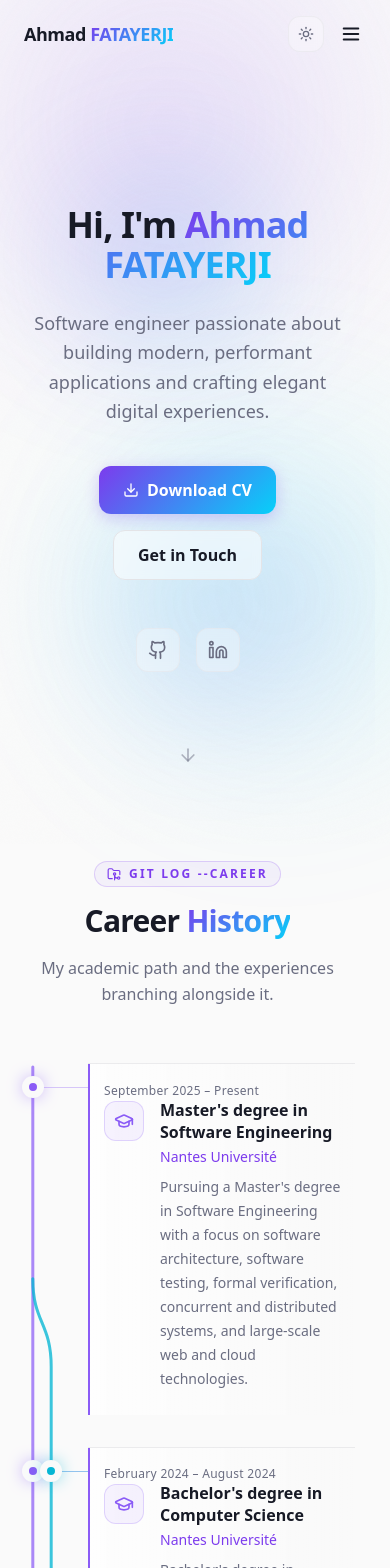
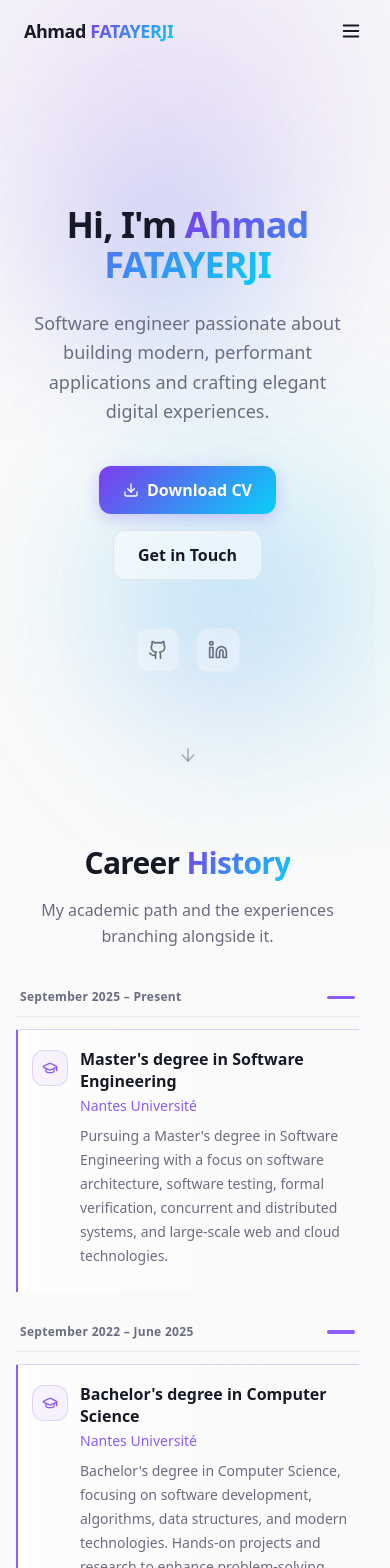
Before and after one commit to ahmad-fatayerji/MyPortfolio, a Next.js app: page / in a window 390 px wide. Shown: the top 1568 px of the page. Built offline with nearby package versions, Linux system fonts and the light colour scheme.

Commit message:
feat: refine career timeline and mobile behavior

```diff
--- a/next.config.ts
+++ b/next.config.ts
@@ -32,10 +32,6 @@ const nextConfig: NextConfig = {
               key: "Cache-Control",
               value: "no-store, max-age=0",
             },
-            {
-              key: "Clear-Site-Data",
-              value: '"cache"',
-            },
           ],
         },
       ];
--- a/src/app/layout.tsx
+++ b/src/app/layout.tsx
@@ -24,7 +24,7 @@ export const metadata: Metadata = {
 
 export default function RootLayout({ children }: { children: ReactNode }) {
   return (
-    <html lang="en" suppressHydrationWarning>
+    <html lang="en" data-scroll-behavior="smooth" suppressHydrationWarning>
       <body
         className={`min-h-screen bg-background text-foreground antialiased ${inter.variable} font-sans`}
       >
--- a/src/components/CareerTimeline.tsx
+++ b/src/components/CareerTimeline.tsx
@@ -2,11 +2,11 @@
 
 import * as React from "react";
 import {
-  Award,
   BriefcaseBusiness,
   Code2,
   FolderGit2,
   GraduationCap,
+  Handshake,
 } from "lucide-react";
 import experiences from "@/data/experiences.json";
 import {
@@ -21,14 +21,14 @@ import {
 const career = parseCareerData(experiences);
 const careerRows = career.entries.reduce<CareerEntry[][]>((rows, entry) => {
   const rangeEnd =
-    entry.endDate === null ? "present" : (entry.endDate ?? "milestone");
+    entry.endDate === null ? "present" : (entry.endDate ?? "single");
   const rangeKey = `${entry.startDate}:${rangeEnd}`;
   const matchingRow = rows.find(
     ([candidate]) => {
       const candidateEnd =
         candidate.endDate === null
           ? "present"
-          : (candidate.endDate ?? "milestone");
+          : (candidate.endDate ?? "single");
       return `${candidate.startDate}:${candidateEnd}` === rangeKey;
     },
   );
@@ -43,10 +43,10 @@ const typeMeta: Record<
   { icon: React.ComponentType<{ className?: string }> }
 > = {
   education: { icon: GraduationCap },
+  volunteering: { icon: Handshake },
   internship: { icon: Code2 },
-  work: { icon: BriefcaseBusiness },
-  project: { icon: FolderGit2 },
-  milestone: { icon: Award },
+  job: { icon: BriefcaseBusiness },
+  freelance: { icon: FolderGit2 },
 };
 
 interface GraphNode {
@@ -88,7 +88,7 @@ function CareerGraph({
   return (
     <svg
       aria-hidden="true"
-      className="pointer-events-none absolute inset-0 z-0 overflow-visible"
+      className="career-graph-svg pointer-events-none absolute inset-0 z-0 overflow-visible"
       width={measurements.width}
       height={measurements.height}
       viewBox={`0 0 ${measurements.width} ${measurements.height}`}
@@ -151,32 +151,27 @@ function CareerGraph({
 function CareerCard({ entry, color }: { entry: CareerEntry; color: string }) {
   const meta = typeMeta[entry.type];
   const Icon = meta.icon;
-  const dateLabel = formatCareerRange(entry);
 
   return (
     <article
       className="career-card group"
-      style={{ "--career-color": color } as React.CSSProperties}
+      style={
+        {
+          "--career-color": color,
+          borderTopColor: `${color}42`,
+        } as React.CSSProperties
+      }
     >
-      <div className="flex flex-wrap items-center gap-2 md:hidden">
-        <time
-          dateTime={entry.startDate}
-          className="text-xs font-medium tracking-wide text-muted-foreground"
-        >
-          {dateLabel}
-        </time>
-      </div>
-
-      <div className="flex items-start gap-4">
+      <div className="flex items-start gap-3 sm:gap-4">
         <div
-          className="mt-0.5 flex h-10 w-10 flex-none items-center justify-center rounded-xl border"
+          className="mt-0.5 flex h-9 w-9 flex-none items-center justify-center rounded-xl border sm:h-10 sm:w-10"
           style={{
             color,
             borderColor: `${color}38`,
             backgroundColor: `${color}12`,
           }}
         >
-          <Icon className="h-5 w-5" />
+          <Icon className="h-4 w-4 sm:h-5 sm:w-5" />
         </div>
 
         <div className="min-w-0 flex-1">
@@ -185,7 +180,10 @@ function CareerCard({ entry, color }: { entry: CareerEntry; color: string }) {
               <h3 className="text-base font-semibold leading-snug text-card-foreground sm:text-lg">
                 {entry.title}
               </h3>
-              <p className="mt-1 text-sm font-medium text-primary">
+              <p
+                className="mt-1 text-sm font-medium"
+                style={{ color }}
+              >
                 {entry.organization}
               </p>
             </div>
@@ -255,12 +253,8 @@ export default function CareerTimeline() {
   }, []);
 
   return (
-    <section className="px-1 py-16 sm:px-4 sm:py-24" aria-labelledby="career-heading">
-      <div className="mx-auto mb-14 max-w-2xl text-center sm:mb-20">
-        <div className="mb-4 inline-flex items-center gap-2 rounded-full border border-primary/20 bg-primary/5 px-3 py-1 text-xs font-semibold uppercase tracking-[0.18em] text-primary">
-          <FolderGit2 className="h-3.5 w-3.5" />
-          git log --career
-        </div>
+    <section className="px-0 py-12 sm:px-4 sm:py-24" aria-labelledby="career-heading">
+      <div className="mx-auto mb-10 max-w-2xl text-center sm:mb-20">
         <h2 id="career-heading" className="section-heading mb-4">
           Career <span className="gradient-text">History</span>
         </h2>
@@ -323,6 +317,29 @@ export default function CareerTimeline() {
               </div>
 
               <div className="career-content-grid">
+                <div className="career-mobile-meta md:hidden">
+                  <time
+                    dateTime={representative.startDate}
+                    className="text-xs font-semibold tracking-wide text-muted-foreground"
+                  >
+                    {dateLabel}
+                  </time>
+                  <div
+                    className="career-mobile-tracks"
+                    aria-label={`${row.length} ${row.length === 1 ? "path" : "parallel paths"}`}
+                  >
+                    {row.map((entry) => {
+                      const track = career.tracks.get(entry.track)!;
+                      return (
+                        <span
+                          key={entry.id}
+                          className="career-mobile-track"
+                          style={{ backgroundColor: track.color }}
+                        />
+                      );
+                    })}
+                  </div>
+                </div>
                 {row.map((entry) => {
                   const track = career.tracks.get(entry.track)!;
                   return (
--- a/src/components/ThemeProvider.tsx
+++ b/src/components/ThemeProvider.tsx
@@ -20,8 +20,10 @@ export function ThemeProvider({ children }: { children: ReactNode }) {
   return (
     <NextThemesProvider
       attribute="class"
-      defaultTheme="system"
-      enableSystem={true}
+      defaultTheme="light"
+      forcedTheme="light"
+      enableSystem={false}
+      enableColorScheme={true}
       disableTransitionOnChange
     >
       <LazyMotion features={domAnimation} strict>
--- a/src/components/ui/Navbar.tsx
+++ b/src/components/ui/Navbar.tsx
@@ -6,7 +6,6 @@ import { usePathname } from "next/navigation";
 import { Menu, X } from "lucide-react";
 import { AnimatePresence, m } from "framer-motion";
 
-import { ThemeToggle } from "@/components/ThemeToggle";
 import { useIsAppleMobileWebKit } from "@/lib/useIsAppleMobileWebKit";
 import { usePrefersReducedMotion } from "@/lib/usePrefersReducedMotion";
 
@@ -115,9 +114,8 @@ export default function Navbar() {
             Ahmad <span className="gradient-text">FATAYERJI</span>
           </Link>
 
-          {/* Mobile Menu Button & Theme Toggle */}
-          <div className="flex items-center md:hidden gap-3">
-            <ThemeToggle />
+          {/* Mobile Menu Button */}
+          <div className="flex items-center md:hidden">
             <button
               className="text-foreground p-1 relative z-50"
               onClick={() => setIsOpen((prev) => !prev)}
@@ -170,9 +168,6 @@ export default function Navbar() {
                 </Link>
               );
             })}
-            <div className="ml-3 pl-3 border-l border-border/50">
-              <ThemeToggle />
-            </div>
           </div>
         </div>
       </nav>
@@ -201,8 +196,7 @@ export default function Navbar() {
               >
                 Ahmad <span className="gradient-text">FATAYERJI</span>
               </Link>
-              <div className="flex items-center gap-3">
-                <ThemeToggle />
+              <div className="flex items-center">
                 <button
                   className="text-foreground p-1"
                   onClick={() => setIsOpen(false)}
--- a/src/data/experiences.json
+++ b/src/data/experiences.json
@@ -15,26 +15,16 @@
     "organization": "Nantes Université",
     "description": "Bachelor's degree in Computer Science, focusing on software development, algorithms, data structures, and modern technologies. Hands-on projects and research to enhance problem-solving and programming skills.",
     "type": "education",
-    "startDate": "2024-02",
-    "endDate": "2024-08",
+    "startDate": "2022-09",
+    "endDate": "2025-06",
     "track": "main"
-  },
-  {
-    "id": "example-software-internship",
-    "title": "Example Software Engineering Internship",
-    "organization": "Example Company",
-    "description": "Temporary example entry for previewing how a parallel career branch forks from and merges back into the main timeline.",
-    "type": "internship",
-    "startDate": "2024-02",
-    "endDate": "2024-08",
-    "track": "example-internship"
   },
   {
     "id": "french-baccalaureate",
     "title": "French Baccalaureate",
     "organization": "Lycée Abdel Kader",
     "description": "Graduated from school.",
-    "type": "milestone",
+    "type": "education",
     "startDate": "2022-06",
     "track": "main"
   }
--- a/src/lib/career.ts
+++ b/src/lib/career.ts
@@ -1,9 +1,9 @@
 export const careerTypes = [
   "education",
+  "volunteering",
   "internship",
-  "work",
-  "project",
-  "milestone",
+  "job",
+  "freelance",
 ] as const;
 
 export type CareerType = (typeof careerTypes)[number];
@@ -94,9 +94,6 @@ function parseEntry(value: unknown, index: number): CareerEntry {
     }
   }
 
-  if (type === "milestone" && endDateValue !== undefined) {
-    throw new Error(`${context}: milestones must omit "endDate".`);
-  }
   const endDate: string | null | undefined =
     typeof endDateValue === "string" || endDateValue === null
       ? endDateValue
@@ -151,9 +148,7 @@ export function parseCareerData(raw: unknown): CareerLayout {
 
   const tracks = new Map<string, CareerTrack>();
   for (const [trackId, trackEntries] of grouped) {
-    const ongoing = trackEntries.some(
-      (entry) => entry.type !== "milestone" && entry.endDate === null,
-    );
+    const ongoing = trackEntries.some((entry) => entry.endDate === null);
     const finiteEnds = trackEntries.map((entry) =>
       entry.endDate === undefined ? dateValue(entry.startDate) : entry.endDate === null
         ? Number.POSITIVE_INFINITY
@@ -229,7 +224,7 @@ export function formatCareerDate(value: string) {
 
 export function formatCareerRange(entry: CareerEntry) {
   const start = formatCareerDate(entry.startDate);
-  if (entry.type === "milestone") return start;
+  if (entry.endDate === undefined) return start;
   const end = entry.endDate === null ? "Present" : formatCareerDate(entry.endDate!);
   return `${start} – ${end}`;
 }
--- a/src/styles/global.css
+++ b/src/styles/global.css
@@ -367,14 +367,15 @@ html.ios-safari .noise-overlay {
 
 /* Career graph: measured nodes keep SVG rails aligned with variable-height cards. */
 .career-row {
-  display: grid;
-  grid-template-columns: 4.25rem minmax(0, 1fr);
-  align-items: start;
+  display: block;
 }
 
 .career-graph-cell {
-  grid-column: 1;
-  grid-row: 1;
+  display: none;
+}
+
+.career-graph-svg {
+  display: none;
 }
 
 .career-card {
@@ -396,14 +397,34 @@ html.ios-safari .noise-overlay {
 
 .career-content-grid {
   display: grid;
-  grid-column: 2;
-  grid-row: 1;
   grid-template-columns: minmax(0, 1fr);
+  gap: 0.75rem;
+}
+
+.career-mobile-meta {
+  display: flex;
+  align-items: center;
+  justify-content: space-between;
   gap: 1rem;
+  border-bottom: 1px solid hsl(var(--border) / 0.65);
+  padding: 0 0.25rem 0.65rem;
+}
+
+.career-mobile-tracks {
+  display: flex;
+  align-items: center;
+  gap: 0.3rem;
+  flex: none;
+}
+
+.career-mobile-track {
+  display: block;
+  width: 1.75rem;
+  height: 0.22rem;
+  border-radius: 999px;
 }
 
 .career-card:hover {
-  border-color: hsl(var(--primary) / 0.35);
   background: linear-gradient(
     90deg,
     hsl(var(--card) / 0.92),
@@ -433,7 +454,9 @@ html.ios-safari .noise-overlay {
 
 @media (min-width: 768px) {
   .career-row {
+    display: grid;
     grid-template-columns: 9.5rem 10rem minmax(0, 1fr);
+    align-items: start;
   }
 
   .career-date {
@@ -444,11 +467,18 @@ html.ios-safari .noise-overlay {
   }
 
   .career-graph-cell {
+    display: block;
     grid-column: 2;
+    grid-row: 1;
+  }
+
+  .career-graph-svg {
+    display: block;
   }
 
   .career-content-grid {
     grid-column: 3;
+    grid-row: 1;
     grid-template-columns: repeat(auto-fit, minmax(min(19rem, 100%), 1fr));
     gap: 1.25rem;
   }
```
Also changed, not shown: src/app/about/page.tsx (+11 -8 lines), src/app/contact/page.tsx (+11 -8 lines), src/app/projects/page.tsx (+11 -8 lines), 1 other file (tests, documents, lock files or other folders).
